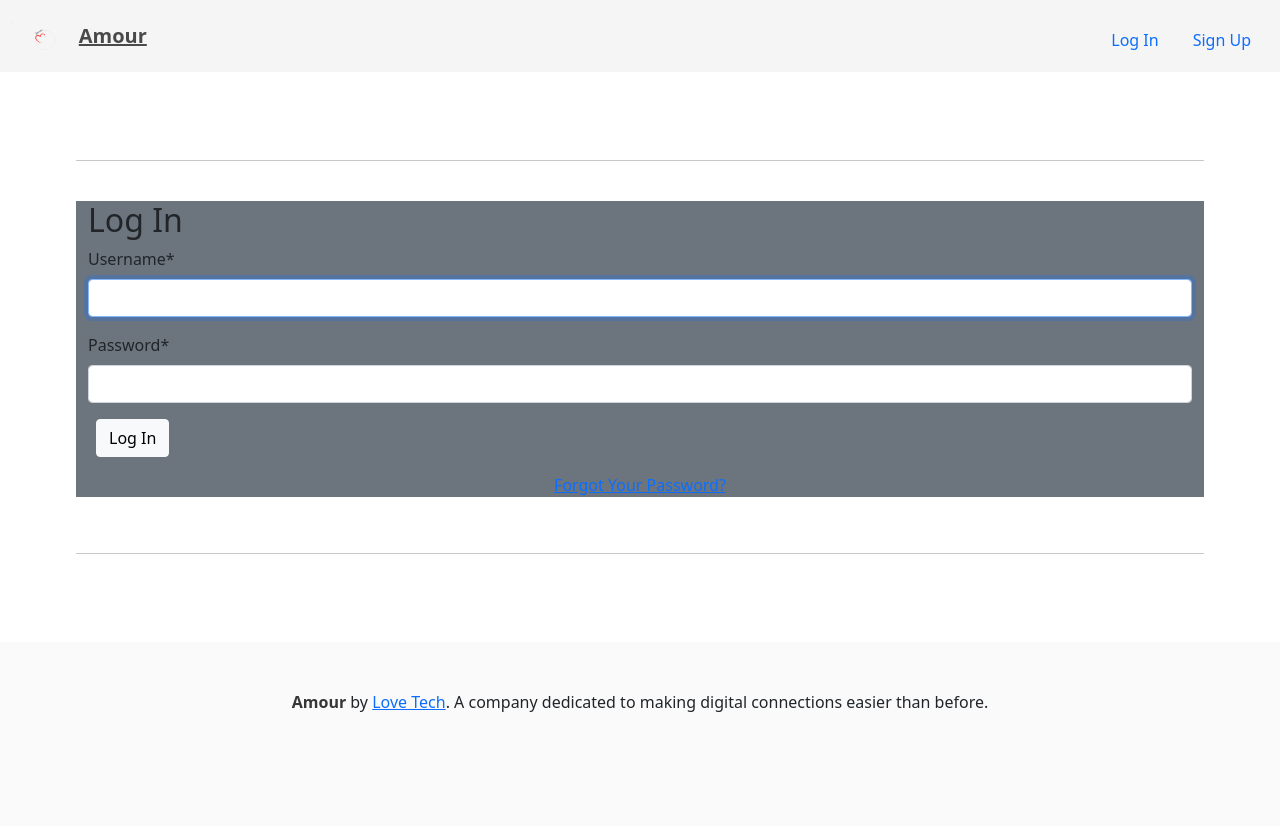
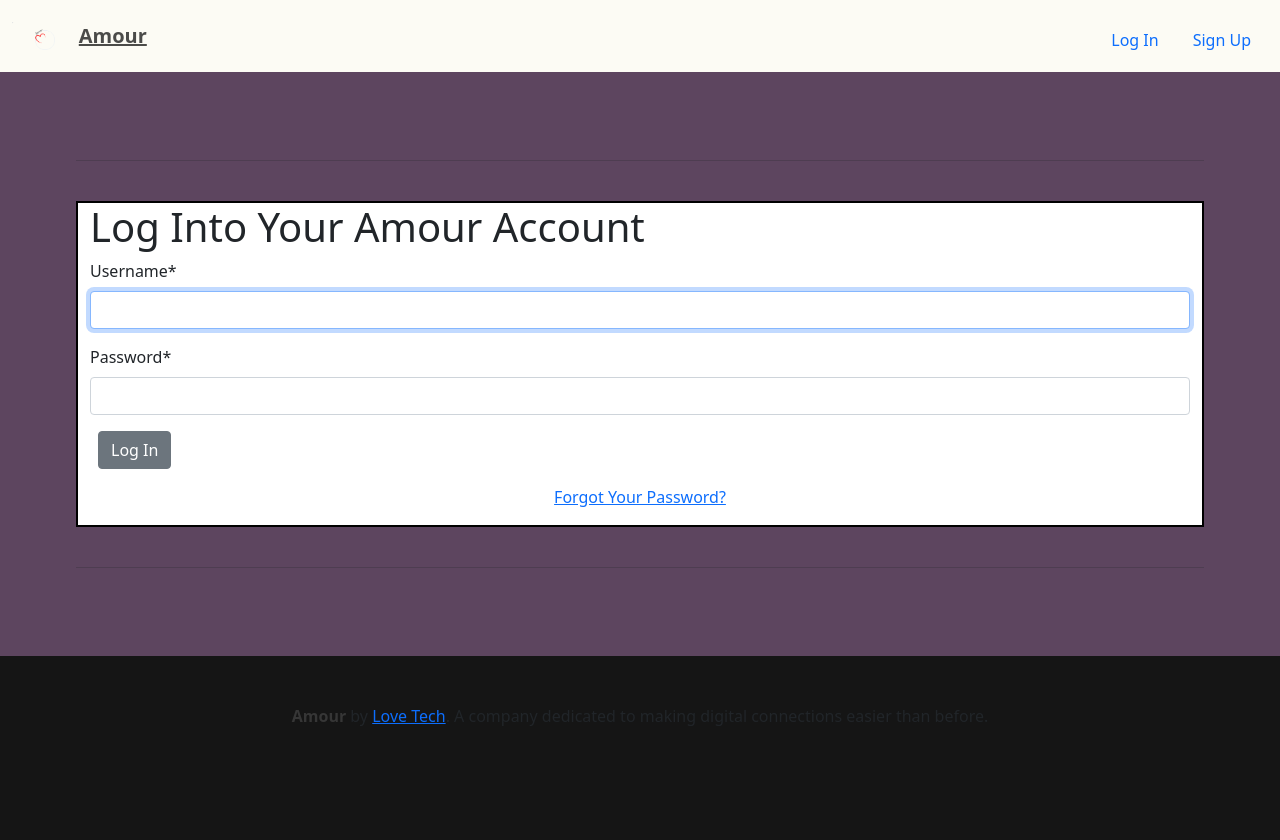
Before and after one commit to Nate-Heim/Amour, a Django app: page /accounts/login/ in a window 1280 px wide. Before the commit the page ends 712 px from the top, so only its background shows below. Run offline with Django 5.2, Linux system fonts and the light colour scheme; some libraries are stand-ins or nearby versions.

Commit message:
added new title animation
a lot more styling went into this push in particular because our site wasn't  doing great in the looks department.

```diff
--- a/Templates/base.html
+++ b/Templates/base.html
@@ -1,7 +1,7 @@
 <!--Amour/Templates/base.html-->
 {% load static %}
 <!DOCTYPE html>
-<html data-theme="dark">
+<html>
 <head>
     <meta charset="UTF-8">
     <meta name="viewport" content="width=device-width, initial-scale=1.0">
@@ -9,12 +9,16 @@
     <link rel="stylesheet" href="https://cdn.jsdelivr.net/npm/bulma@0.9.4/css/bulma.min.css">
     <link href="https://cdn.jsdelivr.net/npm/bootstrap@5.0.2/dist/css/bootstrap.min.css" rel="stylesheet" integrity="sha384-EVSTQN3/azprG1Anm3QDgpJLIm9Nao0Yz1ztcQTwFspd3yD65VohhpuuCOmLASjC" crossorigin="anonymous">
     <script src="https://cdn.jsdelivr.net/npm/bootstrap@5.3.3/dist/js/bootstrap.bundle.min.js"></script>
+    <link rel="stylesheet" href="{% static 'static/css/amourTitle.css' %}"></link>
     <link rel="icon" href="{% static 'static/heart.ico' %}">
+
 </head>
 
-<body data-theme="dark">
+<body style="background: #5d455f;">
     <!-- Navbar I stole dis -->
-    <nav class="navbar is-light" role="navigation" aria-label="main navigation" style="position: relative;">
+
+
+    <nav class="navbar is-light is-fluid" role="navigation" aria-label="main navigation" style="position: relative; background: #fcfbf4">
         <div class="navbar-brand">
             <a class="navbar-item">
                 <img src="{% static 'static/amour.png' %}" alt="My image">
@@ -37,7 +41,6 @@
                     <a class="navbar-item"href="matchPage.html">Matches</a>
                     <a class="navbar-item" href="chatPage.html">Chat</a>
                 {%else%}
-                {% endif %}
             </div>
 
             <div class="navbar-end">
@@ -48,6 +51,7 @@
                     </div>
                 </div>
             </div>
+            {% endif %}
         </div>
     </nav>
 
@@ -60,7 +64,7 @@
     </section>
 
     <!--bulmas template has a footer so we're gonna have one too-->
-    <footer class="footer">
+    <footer class="footer" style="background: #151515;">
         <div class="content has-text-centered">
             <p>
                 <strong>Amour</strong> by <a href="#">Love Tech</a>. A company dedicated to making digital connections easier than before.
--- a/Templates/home.html
+++ b/Templates/home.html
@@ -5,13 +5,13 @@
 
 {% block content %}
 {% load static %}
-<body class="$gray-600">
 
-    <div class="hero" style="border:2px solid black; background: #fd8cec">
+
+    <div class="hero" style="border:2px solid black; background: #bf6b99">
         <div class="hero-body">
             <center>
                 <p class="title display-1">
-                    Amour
+                    <main>Amour</main>
                 </p>
             </center>
         </div>
--- a/Templates/registration/login.html
+++ b/Templates/registration/login.html
@@ -6,11 +6,11 @@
 <br>
 <hr>
 <br>
-<div class="container bg-secondary">
-<h2>Log In</h2>
+<div class="container" style="background: white; border: 2px solid black;">
+<h2 class="display-6">Log Into Your Amour Account</h2>
     <form method="post">{% csrf_token %}
         {{ form|crispy }}
-        <button class="btn btn-light ms-2" type="submit">Log In</button>
+        <button class="btn btn-secondary ms-2" type="submit">Log In</button>
     </form>
 
     <p>
--- /dev/null
+++ b/static/css/amourTitle.css
@@ -0,0 +1,30 @@
+@font-face {
+    src: url("https://www.axis-praxis.org/fonts/webfonts/MetaVariableDemo-Set.woff2")
+      format("woff2");
+    font-family: "Meta";
+    font-style: normal;
+    font-weight: normal;
+  }
+
+
+
+  main {
+    transition: all 0.5s;
+    -webkit-text-stroke: 4px #000000;
+    font-variation-settings: "wght" 900, "ital" 1;
+    font-size: 15rem;
+    text-align: center;
+    color: transparent;
+    font-family: "Meta", sans-serif;
+    text-shadow: 10px 10px 0px #fff5f5,
+      15px 15px 0px #e601c0,
+      20px 20px 0px #e901cec9,
+      25px 25px 0px #a1147c,
+      45px 45px 10px #482896;
+    cursor: pointer;
+  }
+
+  main:hover {
+    font-variation-settings: "wght" 100, "ital" 0;
+    text-shadow: none;
+  }
```
